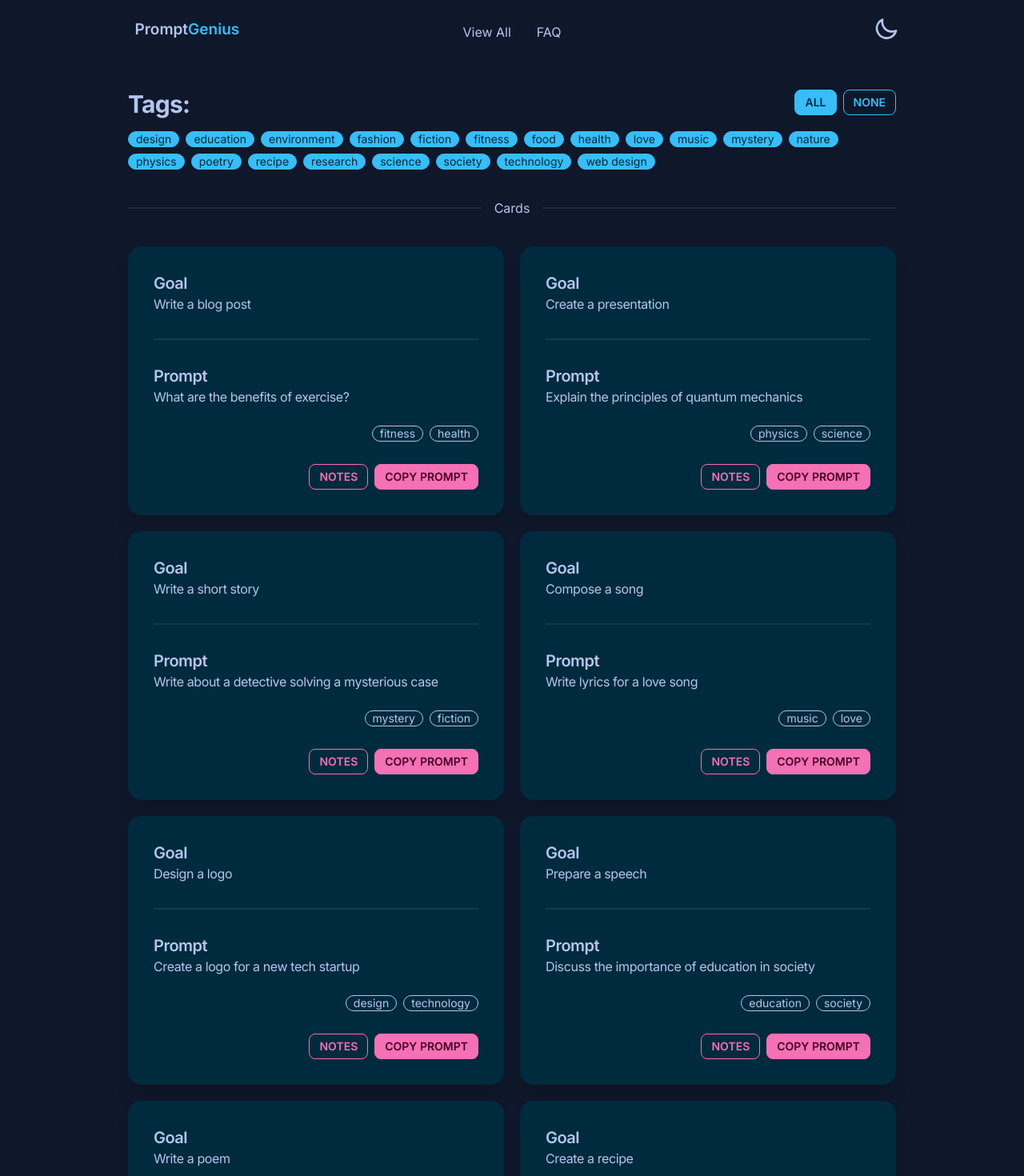
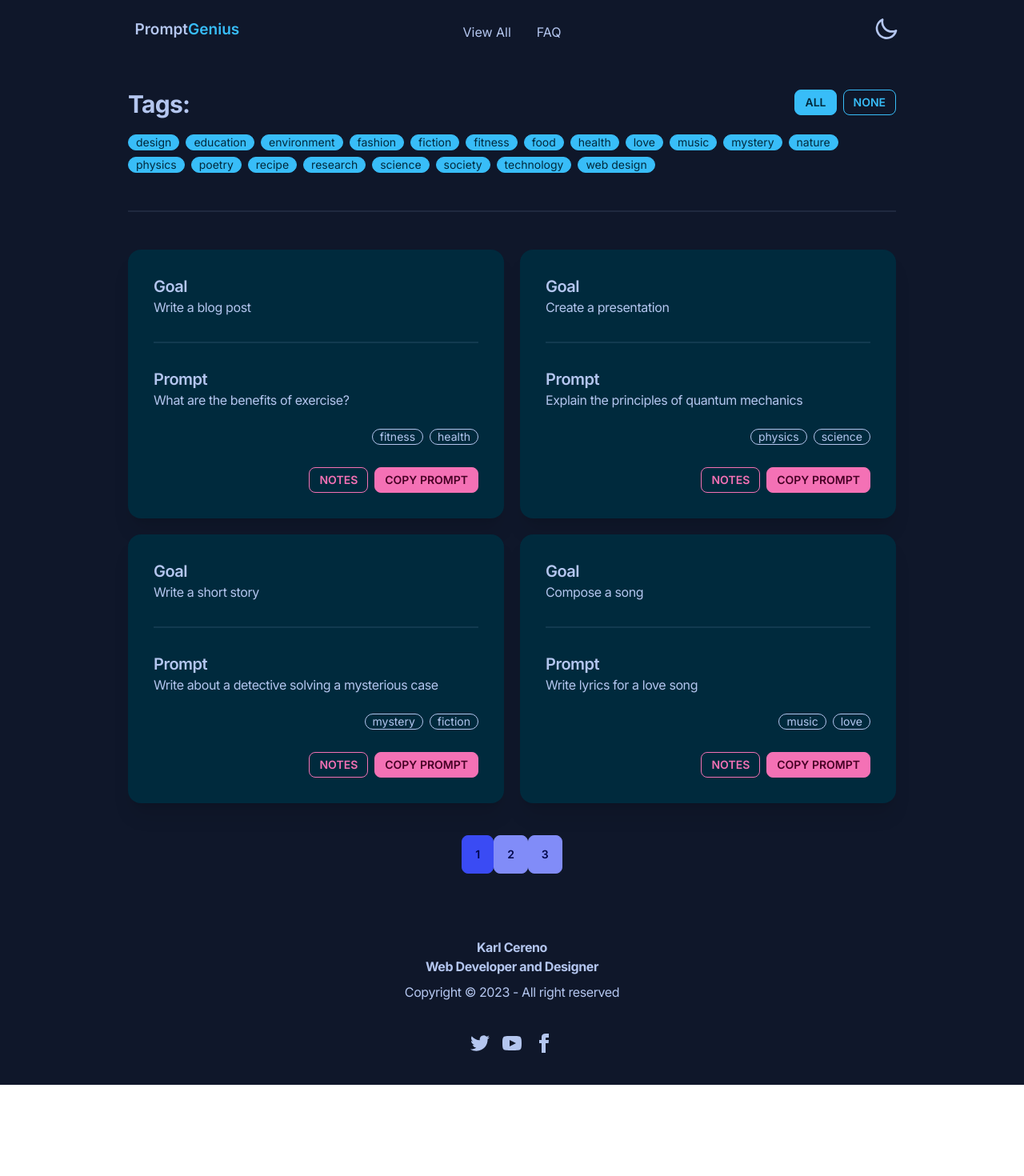
Before and after one commit to kcereno/promptgenius, a Next.js app: page /prompts in a window 1280 px wide. Shown: the top 1470 px of the page at 80% size. After the commit the page ends 1356 px from the top, so only its background shows below. Built offline with nearby package versions, Linux system fonts and the light colour scheme.

Commit message:
Finish pagination

```diff
--- a/app/prompts/page.tsx
+++ b/app/prompts/page.tsx
@@ -4,20 +4,32 @@ import React, { useEffect, useState } from 'react';
 import { getUniqueTags } from '../../lib/prompts';
 import { prompts } from '@/data';
 import { PromptI } from '@/models/interfaces';
+import Pagination from '@/ui/Pagination';
 
-const TagsPage = () => {
+const AllPromptsPage = () => {
   const tags = getUniqueTags(prompts).sort((a, b) => a.localeCompare(b));
 
   const [activeTags, setActiveTags] = useState<string[]>(tags);
   const [filteredPrompts, setFilteredPrompts] = useState<PromptI[]>([]);
+
+  const [currentPage, setCurrentPage] = useState<number>(1);
+  const [totalPages, setTotalPages] = useState<number>(1);
 
   useEffect(() => {
     const getFilteredPrompts = prompts.filter((prompt) =>
       prompt.tags.some((tag) => activeTags.includes(tag))
     );
 
-    setFilteredPrompts(getFilteredPrompts);
-  }, [activeTags]);
+    const totalPages = Math.ceil(getFilteredPrompts.length / 4);
+    setTotalPages(totalPages);
+
+    const shownPrompts = getFilteredPrompts.slice(
+      (currentPage - 1) * 4,
+      currentPage * 4
+    );
+
+    setFilteredPrompts(shownPrompts);
+  }, [activeTags, currentPage]);
 
   const handleTagClick = (tag: string) => {
     let updatedActiveTags;
@@ -29,6 +41,7 @@ const TagsPage = () => {
     }
 
     setActiveTags(updatedActiveTags);
+    setCurrentPage(1);
   };
 
   const handleAllButtonClick = () => {
@@ -42,7 +55,7 @@ const TagsPage = () => {
 
   return (
     <div className="mx-5 mt-10 ">
-      <div className="">
+      <div>
         <div className="flex content-center justify-between gap-4 ">
           <h1>Tags:</h1>
           <div className="flex gap-2 ">
@@ -68,7 +81,7 @@ const TagsPage = () => {
             </button>
           </div>
         </div>
-        <div className="flex flex-wrap gap-2 mt-4">
+        <div className="flex flex-wrap gap-2 mt-5">
           {tags.map((tag) => (
             <div
               key={tag}
@@ -84,7 +97,8 @@ const TagsPage = () => {
           ))}
         </div>
       </div>
-      <div className="my-10 divider">Cards</div>
+      <div className="my-10 divider"></div>
+
       <div className="flex flex-wrap gap-5">
         {filteredPrompts.map((prompt) => (
           <ComboCard
@@ -93,8 +107,17 @@ const TagsPage = () => {
           />
         ))}
       </div>
+      {totalPages > 1 && (
+        <div className="flex justify-center my-10">
+          <Pagination
+            currentPage={currentPage}
+            setCurrentPage={setCurrentPage}
+            totalPages={totalPages}
+          />
+        </div>
+      )}
     </div>
   );
 };
 
-export default TagsPage;
+export default AllPromptsPage;
--- /dev/null
+++ b/ui/Pagination.tsx
@@ -0,0 +1,29 @@
+import React from 'react';
+
+interface Props {
+  currentPage: number;
+  setCurrentPage: React.Dispatch<React.SetStateAction<number>>;
+  totalPages: number;
+}
+
+const Pagination = ({ currentPage, totalPages, setCurrentPage }: Props) => {
+  const buttons = [];
+
+  for (let i = 1; i <= totalPages; i++) {
+    buttons.push(
+      <button
+        key={i}
+        className={`join-item btn btn-secondary ${
+          currentPage === i ? 'btn-active' : ''
+        }`}
+        onClick={() => setCurrentPage(i)}
+      >
+        {i}
+      </button>
+    );
+  }
+
+  return <div className="join">{buttons}</div>;
+};
+
+export default Pagination;
```
